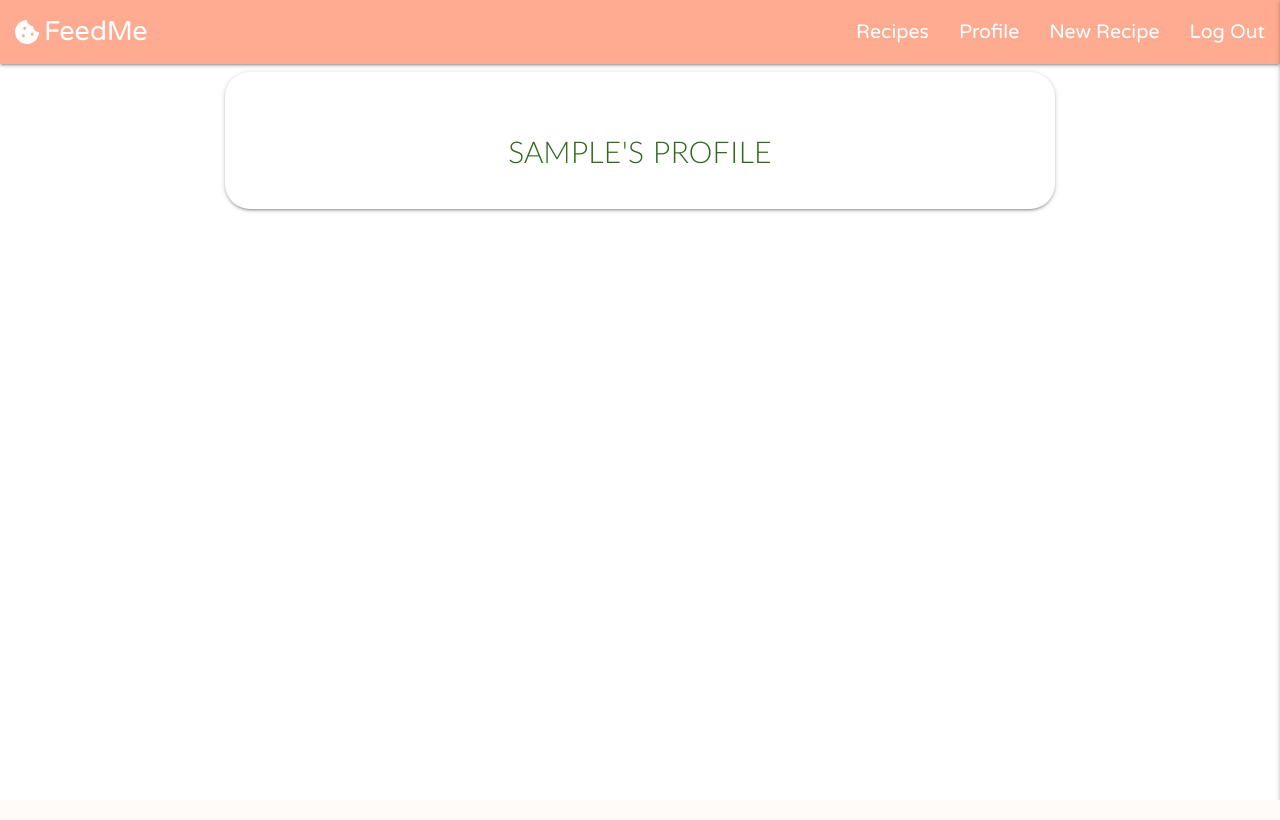
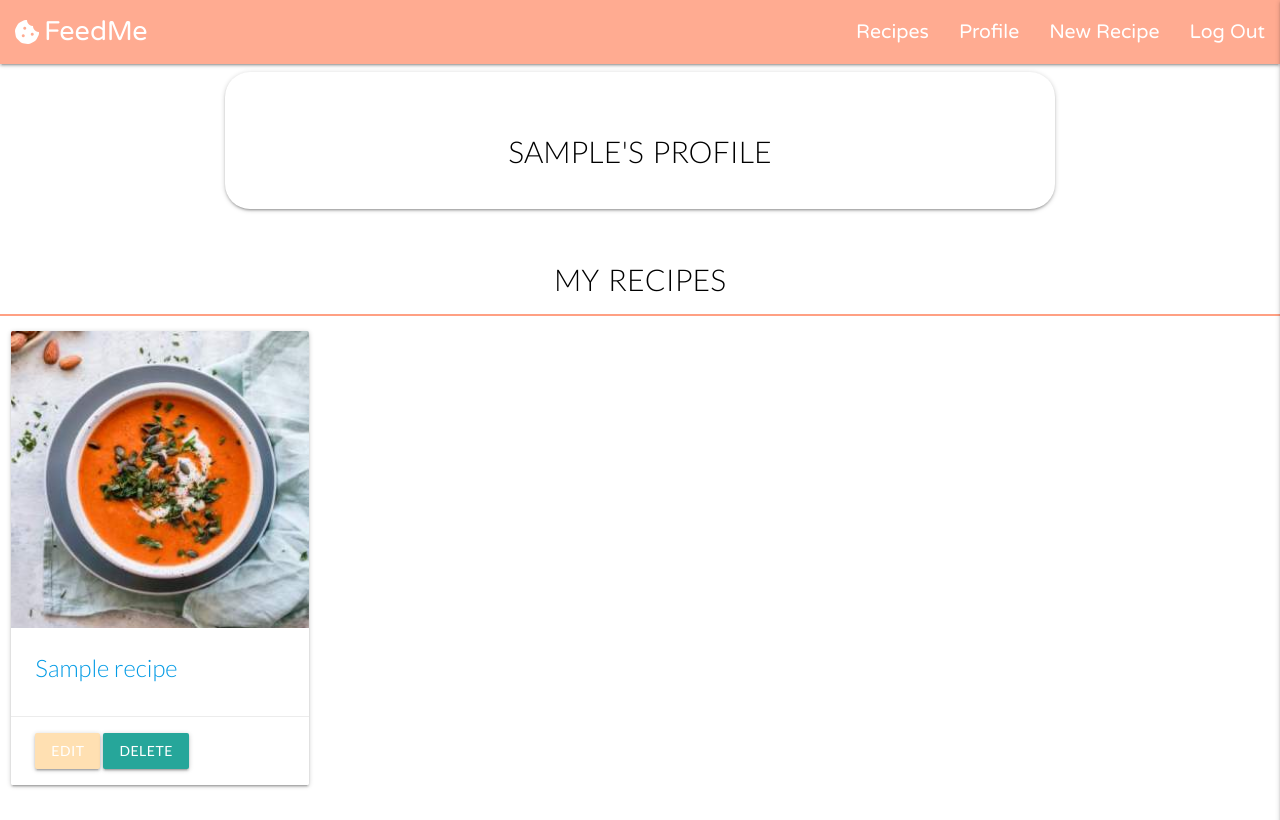
Before and after one commit to Code-Institute-Submissions/FeedMe, a Flask app: page /profile/1 in a window 1280 px wide. Run offline with Flask 2, Linux system fonts and the light colour scheme; the visitor is signed in with stand-in values (Sample User, id 1); a database or web service that is not in the repository returns one stand-in record (values such as "Sample title"); some libraries are stand-ins or nearby versions; some web fonts are replaced.

Commit message:
added image cards to user profile

```diff
--- a/app.py
+++ b/app.py
@@ -107,10 +107,11 @@ def profile(username):
     # this will grab the session's user username from the database
     username = mongo.db.users.find_one(
         {"username": session["user"]})["username"]
+    recipes = list(mongo.db.recipes.find({"created_by": username.lower()}))
 
     # making sure that a user can't force into other users profile
     if session["user"]:
-        return render_template("profile.html", username=username)
+        return render_template("profile.html", username=username, recipes=recipes)
 
     return redirect(url_for("login"))
 
--- a/static/css/style.css
+++ b/static/css/style.css
@@ -158,7 +158,7 @@ hr {
 }
 
 
-/* ----------------------------------------------- LOGIN --- */
+/* ----------------------------------------------- LOGIN/REGISTER--- */
 
 h3 {
   font-size: 30px;
@@ -206,3 +206,13 @@ div.input-field.col.s12 #password{
 p.center.align{
     margin-top: 0px;
 }
+
+/* ----------------------------------------------- PROFILE --- */
+
+.underline{
+    border: 1px solid #ffa083;
+}
+
+/*div.col.s12.m7.recipe-card{
+    width: 300px;
+}*/
--- a/templates/profile.html
+++ b/templates/profile.html
@@ -1,14 +1,44 @@
 {% extends "base.html" %}
 {% block content %}
 
+    <!-- User Profile Name -->
     <div class="row">
         <div class="col s12 m8 offset-m2">
             <div class="card-panel">
-                <h3 class="center-align light-green-text text-darken-4">
-                    {{ username }}'s Profile
-                </h3>
+            <h3 class="center-align black-text">
+                {{ username }}'s Profile
+            </h3>
             </div>
         </div>
     </div>
+    <!----------------------------------->
+
+    <!-- My Recipes Title -->
+    <h3 class="black-text center-align">
+        My Recipes
+
+    </h3>
+    <hr class="underline">
+    <!----------------------------------->
+
+    <!-- User Recipes -->
+    <div class="row">
+        {% for recipe in recipes %}
+        <div class="col s12 m3">
+            <div class="card">
+                <div class="card-image">
+                    <img src="static/images/soups.jpg">
+                </div>
+                <div class="card-content">
+                    <a href=""><span class="card-title">{{ recipe.recipe_name }}</span></a>
+                </div>
+                <div class="card-action">
+                        <a href="{{ url_for('edit_recipe', recipe_id=recipe._id) }}" class="btn orange lighten-4">Edit</a>
+                        <a href="{{ url_for('delete_recipe', recipe_id=recipe._id) }}" class="btn">Delete</a>
+                </div>
+            </div>
+        </div>
+        {% endfor %}
+    </div>
 
 {% endblock %}
--- a/templates/recipes.html
+++ b/templates/recipes.html
@@ -3,6 +3,7 @@
 
     <h3 class="light-green-text text-darken-4 center-align">All Recipes</h3>
 
+    <!-- Search Bar -->
     <div class="row card-panel grey lighten-5">
         <form action="{{ url_for('search') }}" method="post" class="col s12">
             <div class="row valign-wrapper center-align" >
@@ -20,6 +21,7 @@
             </div>
         </form>
     </div>
+    <!-- End Search Bar -->
 
     {% if recipes|length > 0 %}
     <ul class="collapsible">
```
